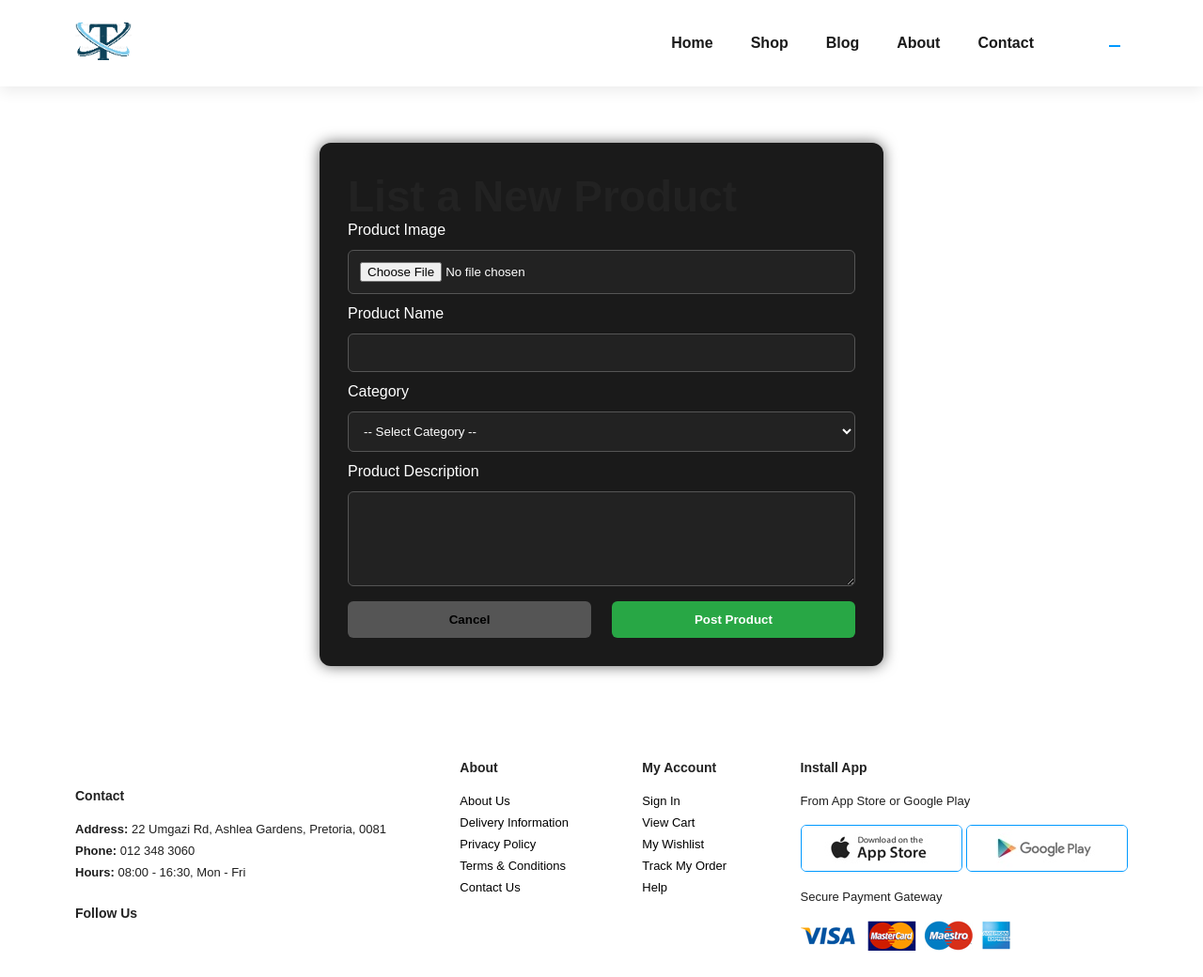
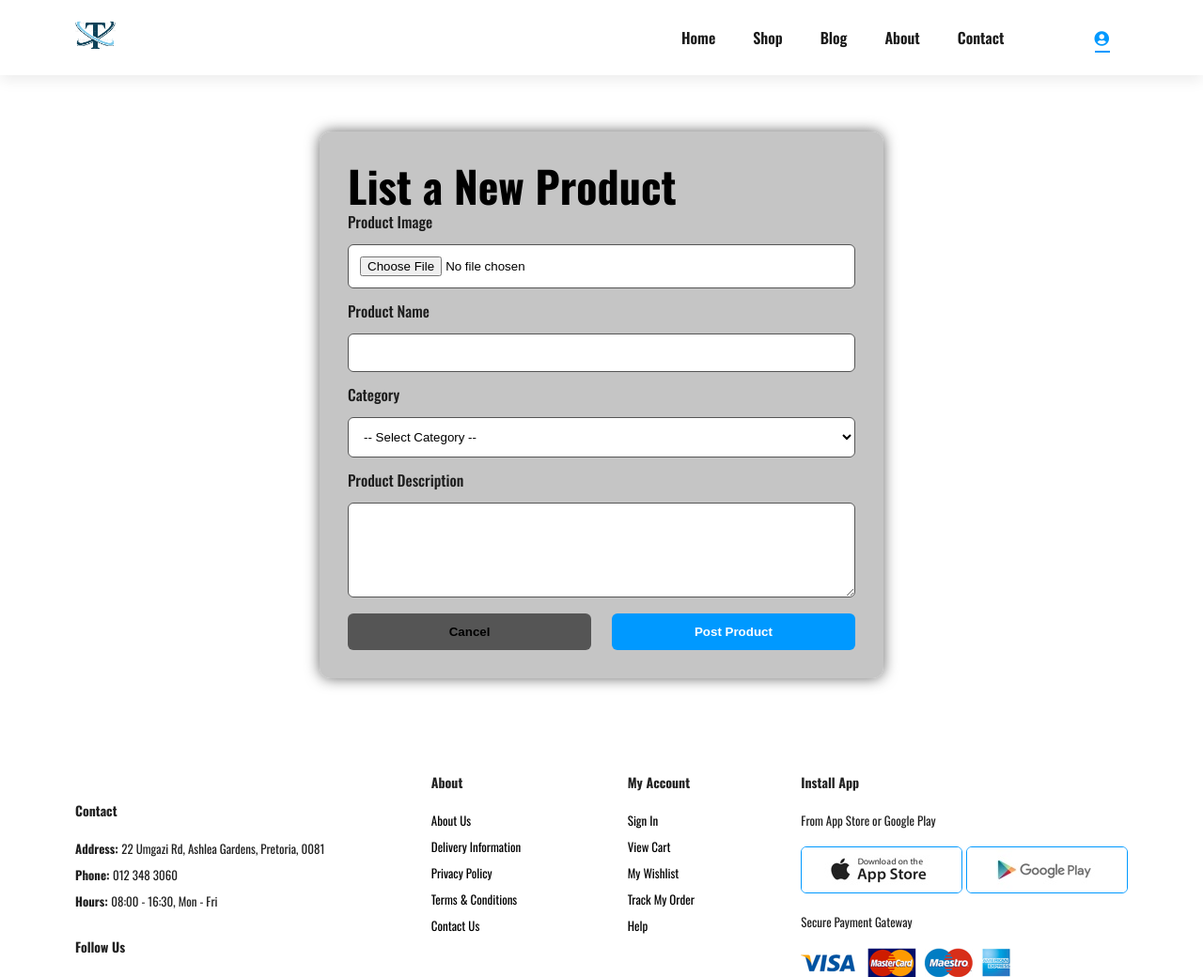
Before and after one commit to IceColdOros/Web2, a PHP site: page /sell.php in a window 1280 px wide. Shown: the top 1040 px of the page at 94% size. Run offline with PHP 8.4, Linux system fonts and the light colour scheme; some libraries are stand-ins or nearby versions.

Commit message:
progress7

```diff
--- a/Dashboards/dashboard.php
+++ b/Dashboards/dashboard.php
@@ -14,7 +14,7 @@
 <body>
 
   <section id="header">
-    <a href="#"><img src="../Images/logo2.png" class="logo" alt=""></a>
+    <a href="#"><img src="../Images/logo2Smaller.png" class="logo" alt=""></a>
     <div>
       <ul id="navbar">
                     <li><a href="../Pages/index.php">Home</a></li>
--- a/Pages/about.php
+++ b/Pages/about.php
@@ -30,10 +30,10 @@ if (!isset($_SESSION['user_id'])) {
                     <li><a href="../Pages/index.php">Home</a></li>
                     <li><a href="../Pages/shop.php">Shop</a></li>
                     <li><a href="../Pages/blog.php">Blog</a></li>
-                    <li><a class="active" href="../Pages/about.php">About</a></li>
+                    <li><a href="../Pages/about.php">About</a></li>
                     <li><a href="../Pages/contact.php">Contact</a></li>
                     <li><a href="../Pages/cart.php"><i class="far fa-shopping-bag"></i></a></li>
-                    <li><a href="../Dashboards/dashboard.php"><i class="fas fa-user-circle"></i></a></li>
+                    <li><a class="active" href="../Dashboards/dashboard.php"><i class="fas fa-user-circle"></i></a></li>
             </ul>
         </div>
 
--- a/Pages/blog.php
+++ b/Pages/blog.php
@@ -23,7 +23,7 @@ if (!isset($_SESSION['user_id'])) {
 <body>
 
     <section id="header">
-        <a href="#"><img src="../Images/" class="logo" alt=""></a>
+        <a href="#"><img src="../Images/logo2Smaller.png" class="logo" alt=""></a>
 
         <div>
             <ul id="navbar">
--- a/Pages/cart.php
+++ b/Pages/cart.php
@@ -23,7 +23,7 @@ if (!isset($_SESSION['user_id'])) {
 <body>
 
     <section id="header">
-        <a href="#"><img src="../Images/" class="logo" alt=""></a>
+        <a href="#"><img src="../Images/logo2Smaller.png" class="logo" alt=""></a>
 
         <div>
             <ul id="navbar">
--- a/Pages/contact.php
+++ b/Pages/contact.php
@@ -23,7 +23,7 @@ if (!isset($_SESSION['user_id'])) {
 <body>
 
     <section id="header">
-        <a href="#"><img src="../Images/" class="logo" alt=""></a>
+        <a href="#"><img src="../Images/logo2Smaller.png" class="logo" alt=""></a>
 
         <div>
             <ul id="navbar">
--- a/Pages/index.php
+++ b/Pages/index.php
@@ -23,7 +23,7 @@ if (!isset($_SESSION['user_id'])) {
 <body>
 
     <section id="header">
-        <a href="#"><img src="../Images/logo2.png" class="logo" alt=""></a>
+        <a href="#"><img src="../Images/logo2Smaller.png" class="logo" alt=""></a>
 
         <div>
             <ul id="navbar">
--- a/Pages/sell.php
+++ b/Pages/sell.php
@@ -5,11 +5,14 @@
     <title>Sell Product</title>
     <link rel="stylesheet" href="../Style/styles.css">
     <link rel="stylesheet" href="../Style/sellStyles.css">
+    <link href="https://fonts.googleapis.com/css2?family=Oswald:wght@200..700&display=swap" rel="stylesheet">
+    <link rel="stylesheet" href="https://pro.fontawesome.com/releases/v5.10.0/css/all.css"/>
+
 </head>
 <body>
 
     <section id="header">
-        <a href="#"><img src="../Images/logo2.png" class="logo" alt=""></a>
+        <a href="#"><img src="../Images/logo2Smaller.png" class="logo" alt=""></a>
         <div>
             <ul id="navbar">
                     <li><a href="../Pages/index.php">Home</a></li>
--- a/Pages/shop.php
+++ b/Pages/shop.php
@@ -23,7 +23,7 @@ if (!isset($_SESSION['user_id'])) {
 <body>
 
     <section id="header">
-        <a href="#"><img src="../Images/" class="logo" alt=""></a>
+        <a href="#"><img src="../Images/logo2Smaller.png" class="logo" alt=""></a>
 
         <div>
             <ul id="navbar">
--- a/Pages/sproduct.php
+++ b/Pages/sproduct.php
@@ -23,7 +23,7 @@ if (!isset($_SESSION['user_id'])) {
 <body>
 
     <section id="header">
-        <a href="#"><img src="../Images/" class="logo" alt=""></a>
+        <a href="#"><img src="../Images/logo2Smaller.png" class="logo" alt=""></a>
 
         <div>
             <ul id="navbar">
--- a/Style/orderTracking.css
+++ b/Style/orderTracking.css
@@ -1,5 +1,5 @@
 .tracking-container {
-      background-color: #1e1e2f;
+      background-color: rgba(184, 184, 184, 0.815);
       color: #ffffff;
       max-width: 600px;
       margin: 50px auto;
--- a/Style/sellStyles.css
+++ b/Style/sellStyles.css
@@ -1,8 +1,8 @@
 .sell-container {
     max-width: 600px;
     margin: 60px auto;
-    background-color: #1a1a1a;
-    color: white;
+    background-color: rgba(184, 184, 184, 0.815);
+    color: rgb(29, 29, 29);
     padding: 30px;
     border-radius: 12px;
     box-shadow: 0 0 15px rgba(0,0,0,0.6);
@@ -11,13 +11,17 @@
     width: 100%;
     padding: 12px;
     margin: 12px 0;
-    background: #222;
+    background: #ffffff;
     border: 1px solid #555;
-    color: #fff;
+    color: #000000;
     border-radius: 6px;
 }
 .sell-container label {
     font-weight: 500;
+}
+
+.sell-container h2 {
+    color: #000000;
 }
 .sell-container .buttons {
     display: flex;
@@ -36,6 +40,6 @@
     background-color: #555;
 }
 .post-btn {
-    background-color: #28a745;
+    background-color: rgb(0, 153, 255);
     color: white;
 }
```
Also changed, not shown: Pages/orderTracking.php (+22 -0 lines).
